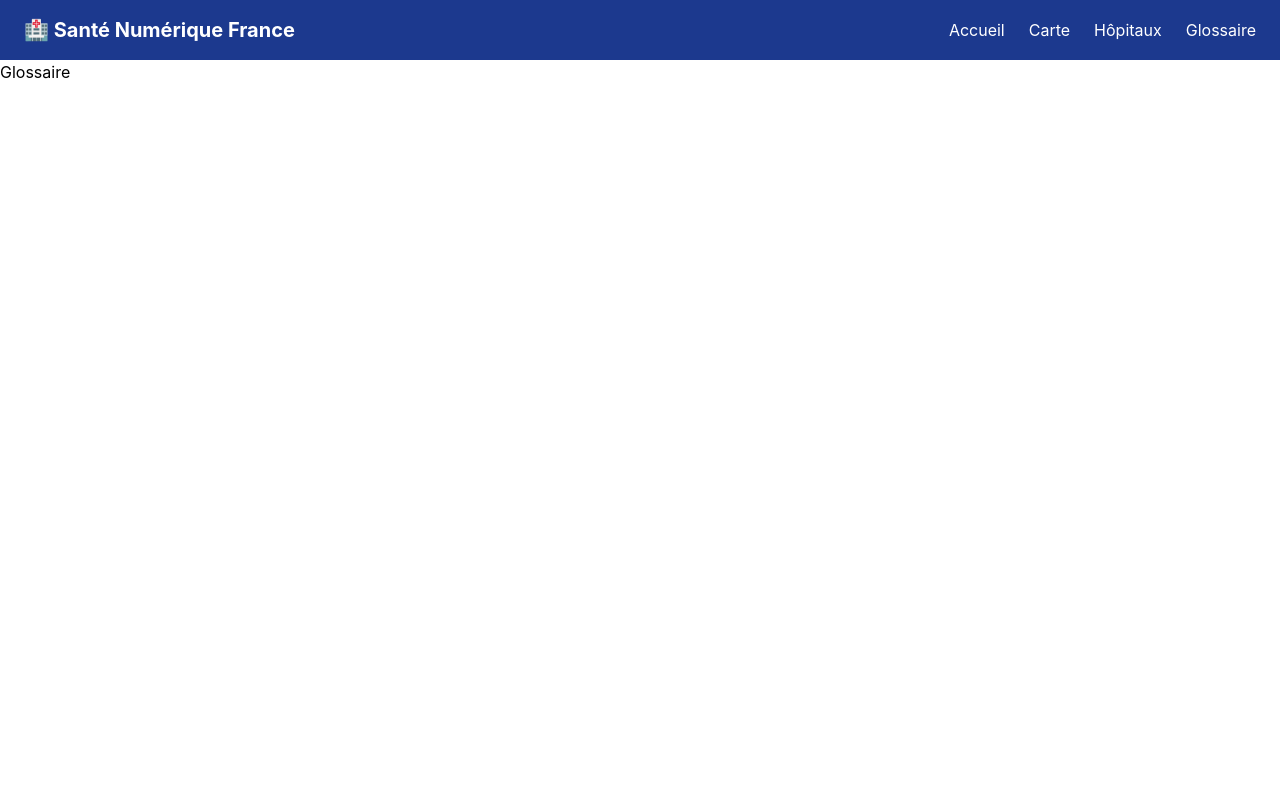
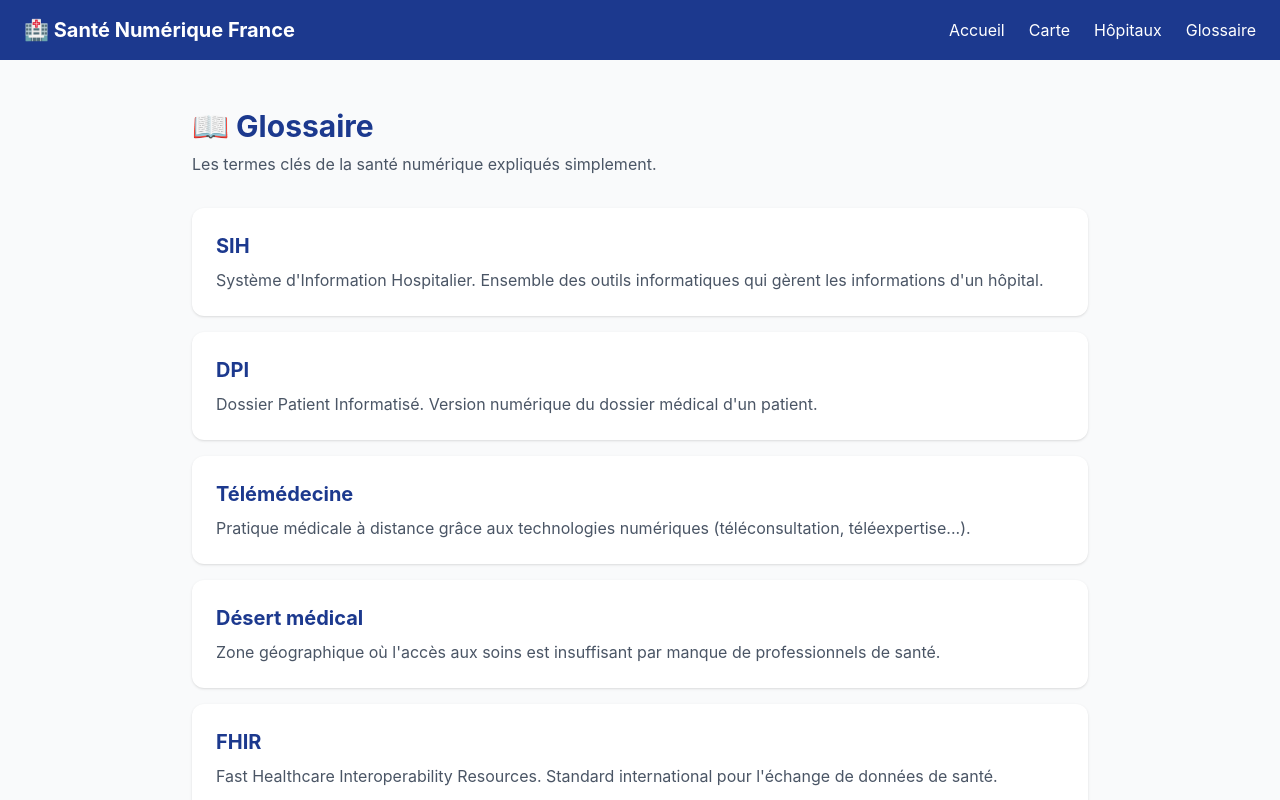
Before and after one commit to dioufndeyefatou623-web/sante-numerique-france, a React (Vite) app: page /glossaire in a window 1280 px wide. Shown: the top 800 px of the page. Built offline with nearby package versions, Linux system fonts and the light colour scheme.

Commit message:
page glossaire terminée

```diff
--- a/src/pages/Glossaire.jsx
+++ b/src/pages/Glossaire.jsx
@@ -1,7 +1,50 @@
 function Glossaire() {
+  const termes = [
+    {
+      terme: "SIH",
+      definition: "Système d'Information Hospitalier. Ensemble des outils informatiques qui gèrent les informations d'un hôpital."
+    },
+    {
+      terme: "DPI",
+      definition: "Dossier Patient Informatisé. Version numérique du dossier médical d'un patient."
+    },
+    {
+      terme: "Télémédecine",
+      definition: "Pratique médicale à distance grâce aux technologies numériques (téléconsultation, téléexpertise...)."
+    },
+    {
+      terme: "Désert médical",
+      definition: "Zone géographique où l'accès aux soins est insuffisant par manque de professionnels de santé."
+    },
+    {
+      terme: "FHIR",
+      definition: "Fast Healthcare Interoperability Resources. Standard international pour l'échange de données de santé."
+    },
+    {
+      terme: "Interopérabilité",
+      definition: "Capacité de différents systèmes informatiques à échanger et utiliser des informations entre eux."
+    },
+  ]
+
   return (
-    <div>
-      <h1>Glossaire</h1>
+    <div className="min-h-screen bg-gray-50 px-6 py-12">
+      <div className="max-w-4xl mx-auto">
+
+        {/* Titre */}
+        <h1 className="text-3xl font-bold text-blue-900 mb-2">📖 Glossaire</h1>
+        <p className="text-gray-600 mb-8">Les termes clés de la santé numérique expliqués simplement.</p>
+
+        {/* Liste des termes */}
+        <div className="grid grid-cols-1 gap-4">
+          {termes.map((item) => (
+            <div key={item.terme} className="bg-white rounded-xl shadow p-6">
+              <h2 className="text-xl font-bold text-blue-900 mb-2">{item.terme}</h2>
+              <p className="text-gray-600">{item.definition}</p>
+            </div>
+          ))}
+        </div>
+
+      </div>
     </div>
   )
 }
```
